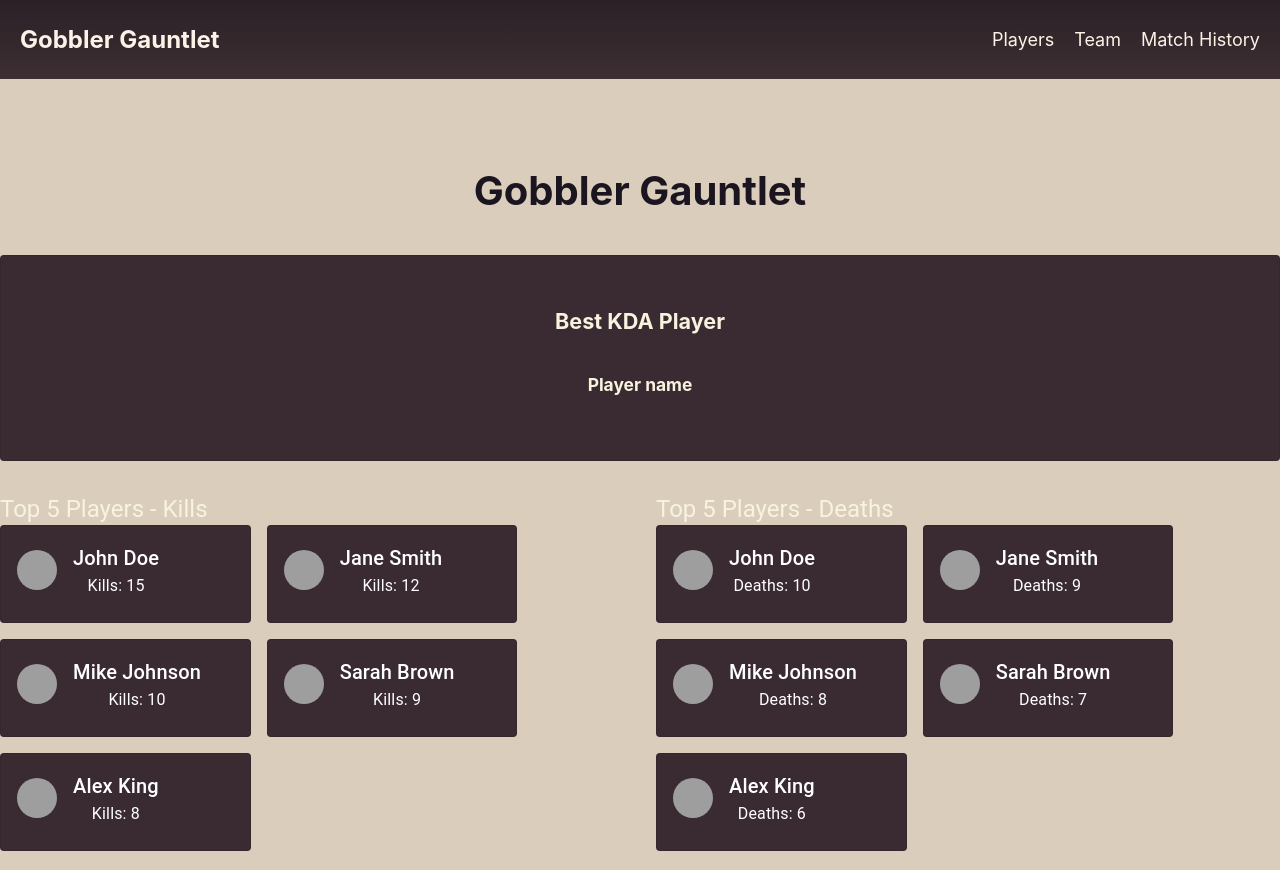
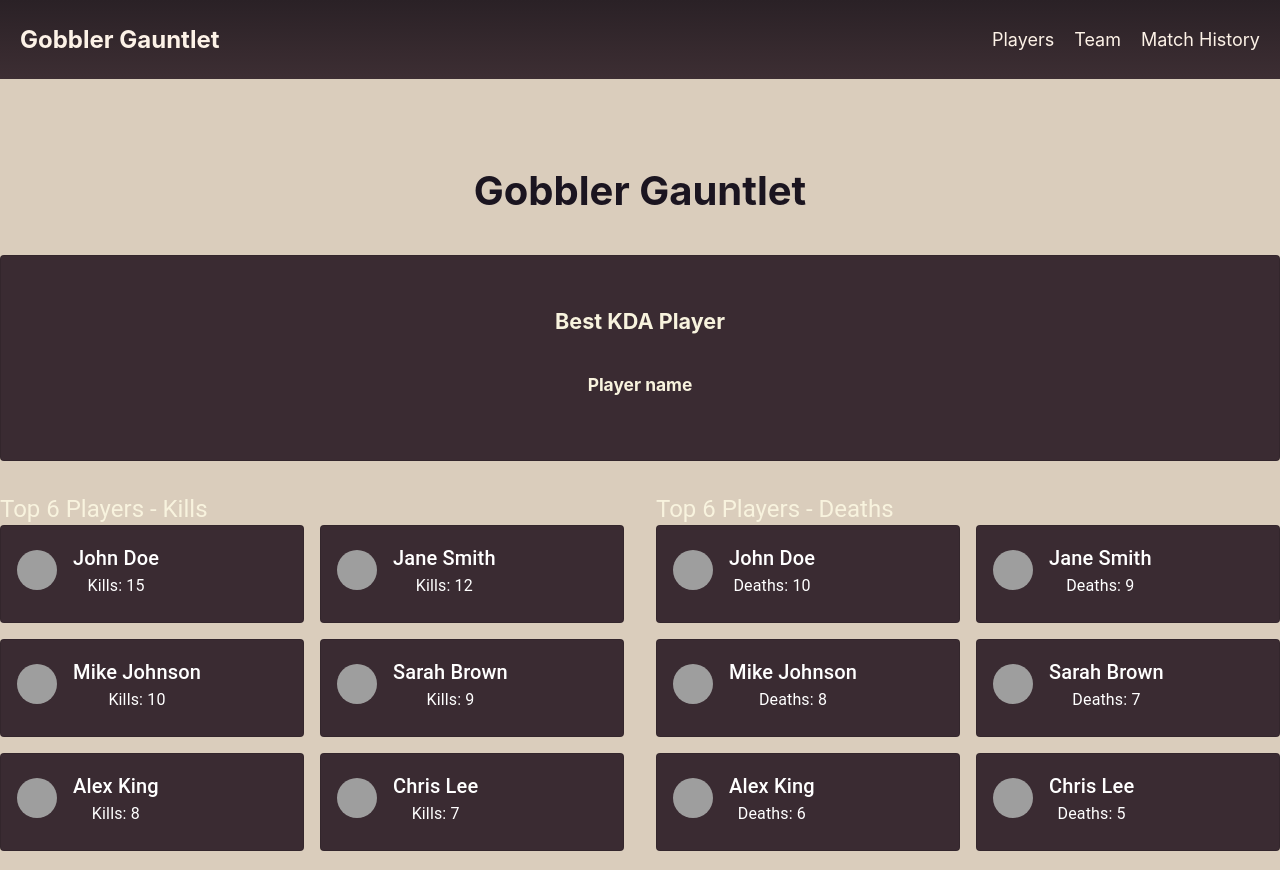
Before and after one commit to benha04/hack, a React (Create React App) app: page / in a window 1280 px wide. Built offline with nearby package versions, Linux system fonts and the light colour scheme; grey boxes are pictures that could not be loaded.

Commit message:
Update home.jsx

```diff
--- a/src/components/home/home.jsx
+++ b/src/components/home/home.jsx
@@ -25,6 +25,8 @@ const Home = () => {
       { name: 'Mike Johnson', kills: 10, img: '/images/player.jpg' },
       { name: 'Sarah Brown', kills: 9, img: '/images/player.jpg' },
       { name: 'Alex King', kills: 8, img: '/images/player.jpg' },
+      { name: 'Chris Lee', kills: 7, img: '/images/player.jpg' } // Added 6th player for kills
+
     ];
 
     const fetchedDeaths = [
@@ -33,6 +35,8 @@ const Home = () => {
       { name: 'Mike Johnson', deaths: 8, img: '/images/player.jpg' },
       { name: 'Sarah Brown', deaths: 7, img: '/images/player.jpg' },
       { name: 'Alex King', deaths: 6, img: '/images/player.jpg' },
+      { name: 'Chris Lee', deaths: 5, img: '/images/player.jpg' } // Added 6th player for deaths
+
     ];
 
     // Simulate delay
@@ -58,12 +62,12 @@ const Home = () => {
       {/* Top Killers and Deaths Grid */}
       <Grid container spacing={4}>
 
-        {/* Top 5 Players - Kills Section */}
+        {/* Top 6 Players - Kills Section */}
         <Grid item xs={12} md={6}>
-          <Typography variant="h5" className="section-title">Top 5 Players - Kills</Typography>
+          <Typography variant="h5" className="section-title">Top 6 Players - Kills</Typography>
           <Grid container spacing={2}>
             {topKillers.map((player, index) => (
-              <Grid item xs={12} sm={6} lg={5} key={index}>
+              <Grid item xs={12} sm={6} lg={6} key={index}>
                 <Card variant="outlined" sx={{ backgroundColor: '#3A2B32', color: '#333' }}>
                   <CardContent sx={{ display: 'flex', alignItems: 'center' }}>
                     <Avatar src={player.img} alt={`${player.name} Image`} />
@@ -78,12 +82,12 @@ const Home = () => {
           </Grid>
         </Grid>
 
-        {/* Top 5 Players - Deaths Section */}
+        {/* Top 6 Players - Deaths Section */}
         <Grid item xs={12} md={6}>
-          <Typography variant="h5" className="section-title">Top 5 Players - Deaths</Typography>
+          <Typography variant="h5" className="section-title">Top 6 Players - Deaths</Typography>
           <Grid container spacing={2}>
             {topDeaths.map((player, index) => (
-              <Grid item xs={12} sm={6} lg={5} key={index}>
+              <Grid item xs={12} sm={6} lg={6} key={index}>
                 <Card variant="outlined" sx={{ backgroundColor: '#3A2B32', color: '#333' }}>
                   <CardContent sx={{ display: 'flex', alignItems: 'center' }}>
                     <Avatar src={player.img} alt={`${player.name} Image`} />
```
